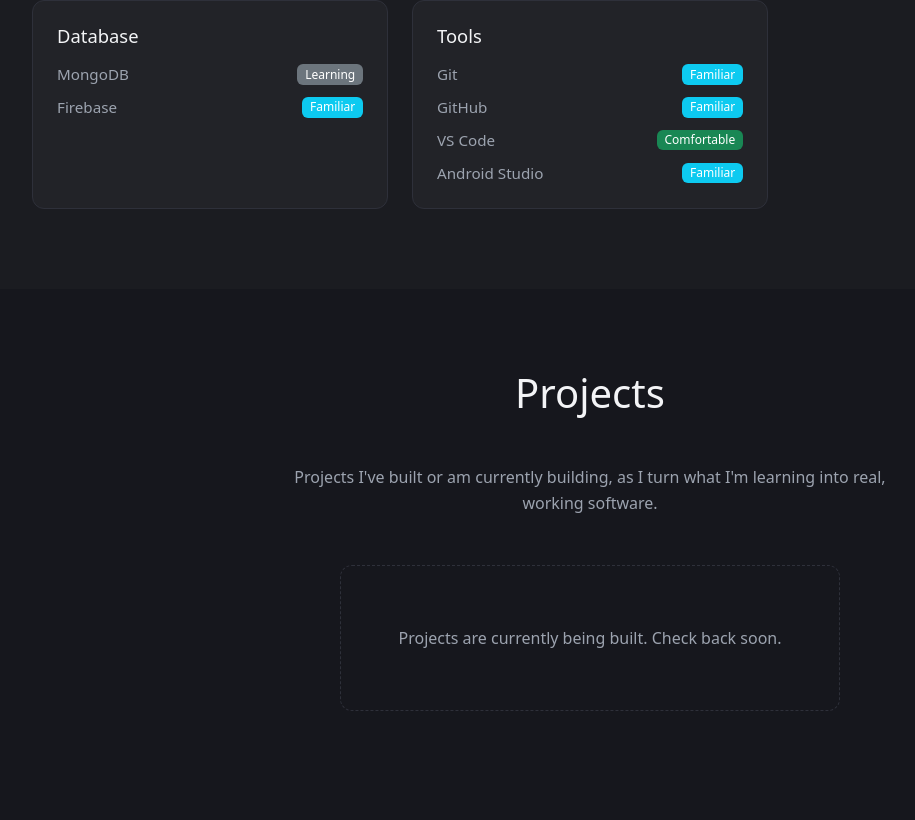
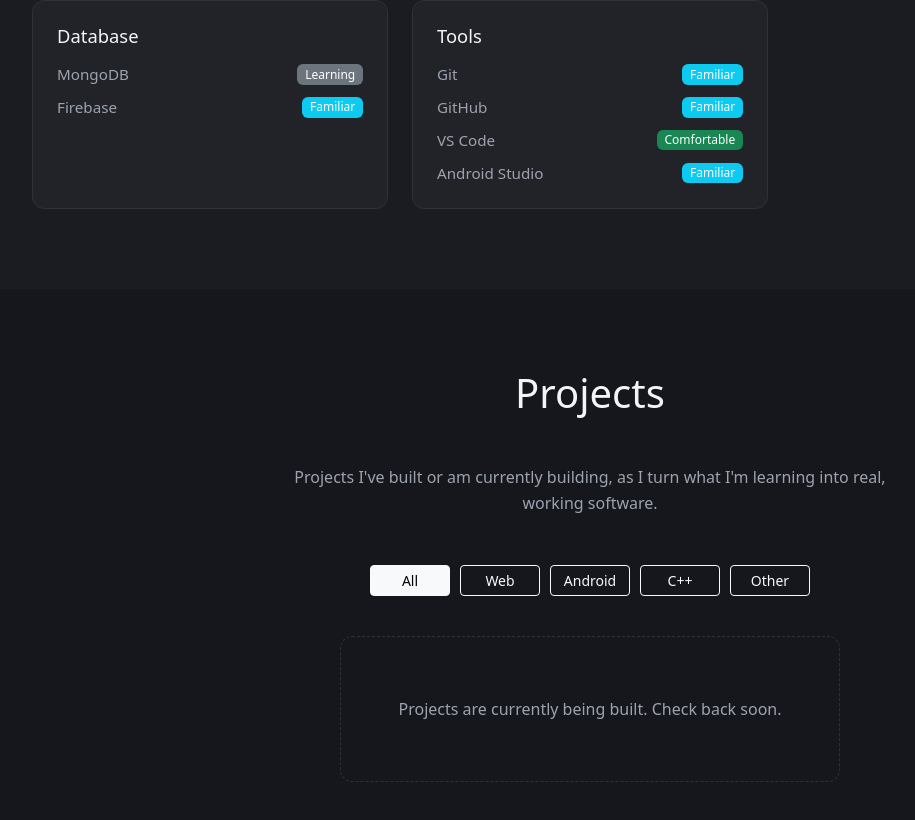
Before and after one commit to ravirajthakare/portfolio, a React (Vite) app in the folder client/: page / in a window 1280 px wide. Shown: the part 1906-2726 px from the top of the page, without its empty margins (50-965 px from the left). Before the commit the page ends 2697 px from the top, so only its background shows below. Built offline with nearby package versions, Linux system fonts and the light colour scheme.

Commit message:
Add project category filtering with useState

```diff
--- a/client/src/components/ProjectCard.css
+++ b/client/src/components/ProjectCard.css
@@ -72,3 +72,15 @@
   flex: 1 1 auto;
   min-width: 100px;
 }
+
+.filter-buttons {
+  display: flex;
+  flex-wrap: wrap;
+  gap: 10px;
+  justify-content: center;
+  margin-bottom: 40px;
+}
+
+.filter-btn {
+  min-width: 80px;
+}
--- a/client/src/components/Projects.jsx
+++ b/client/src/components/Projects.jsx
@@ -1,9 +1,9 @@
-import { Container, Row, Col } from 'react-bootstrap'
+import { useState } from 'react'
+import { Container, Row, Col, Button } from 'react-bootstrap'
 import ProjectCard from './ProjectCard'
 import './Projects.css'
 
-// Empty for now — this is exactly where you'll add real projects later.
-// Example of what one entry will look like once you finish a project:
+// Empty for now — add real projects here later. Example shape:
 //
 // {
 //   title: 'Expense Tracker',
@@ -18,7 +18,16 @@ import './Projects.css'
 
 const projects = []
 
+const filterOptions = ['All', 'Web', 'Android', 'C++', 'Other']
+
 function Projects() {
+  const [activeFilter, setActiveFilter] = useState('All')
+
+  const filteredProjects =
+    activeFilter === 'All'
+      ? projects
+      : projects.filter((project) => project.category === activeFilter)
+
   return (
     <section id="projects" className="projects-section">
       <Container>
@@ -28,13 +37,31 @@ function Projects() {
           learning into real, working software.
         </p>
 
-        {projects.length === 0 ? (
+        <div className="filter-buttons">
+          {filterOptions.map((filter) => (
+            <Button
+              key={filter}
+              variant={activeFilter === filter ? 'light' : 'outline-light'}
+              size="sm"
+              onClick={() => setActiveFilter(filter)}
+              className="filter-btn"
+            >
+              {filter}
+            </Button>
+          ))}
+        </div>
+
+        {filteredProjects.length === 0 ? (
           <div className="projects-empty-state">
-            <p>Projects are currently being built. Check back soon.</p>
+            <p>
+              {projects.length === 0
+                ? 'Projects are currently being built. Check back soon.'
+                : `No ${activeFilter} projects yet. Check back soon.`}
+            </p>
           </div>
         ) : (
           <Row className="g-4">
-            {projects.map((project) => (
+            {filteredProjects.map((project) => (
               <Col key={project.title} md={6} lg={4}>
                 <ProjectCard {...project} />
               </Col>
```
